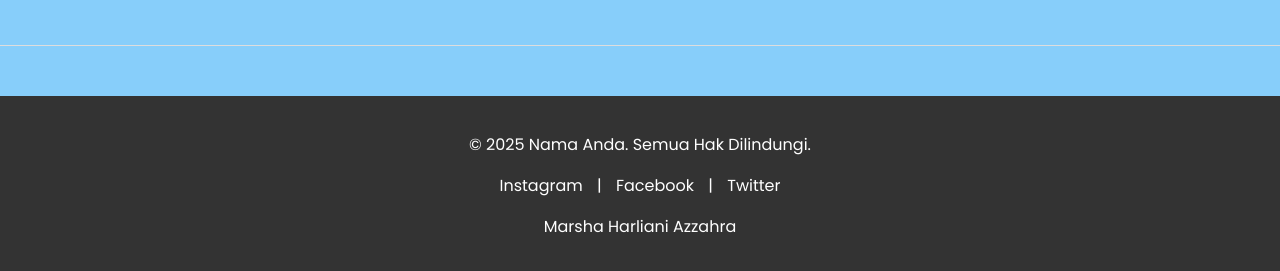
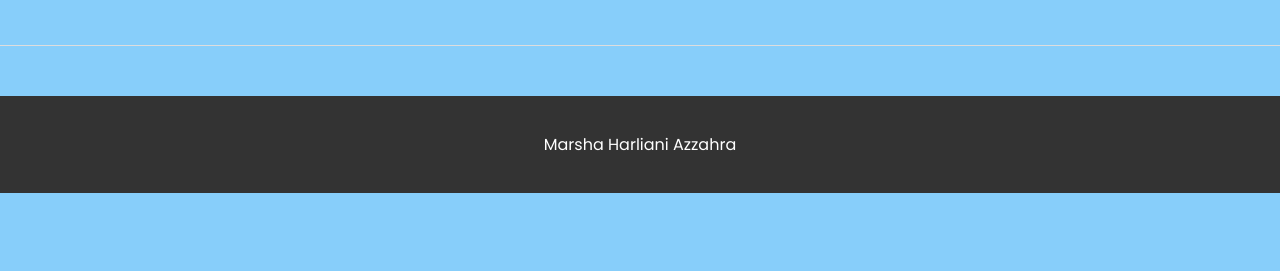
Before and after one commit to marshaharliani/marshaharliani.github.io, a plain HTML site: page index.html in a window 1280 px wide. Shown: the part 11498-11769 px from the top of the page. After the commit the page ends 11691 px from the top, so only its background shows below. Drawn offline with Linux system fonts and the light colour scheme.

Commit message:
Update index.html

```diff
--- a/index.html
+++ b/index.html
@@ -341,12 +341,6 @@
 </body>
   <!-- FOOTER -->
 <footer style="background-color: #333; color: white; padding: 20px; text-align: center; margin-top: 50px;">
-  <p>© 2025 Nama Anda. Semua Hak Dilindungi.</p>
-  <p>
-    <a href="https://www.instagram.com" target="_blank" style="color: white; text-decoration: none; margin: 0 10px;">Instagram</a> |
-    <a href="https://www.facebook.com" target="_blank" style="color: white; text-decoration: none; margin: 0 10px;">Facebook</a> |
-    <a href="https://www.twitter.com" target="_blank" style="color: white; text-decoration: none; margin: 0 10px;">Twitter</a>
-  </p>
   <p>
     <a href="#home" style="color: white; text-decoration: none;">Marsha Harliani Azzahra</a>
   </p>
```
